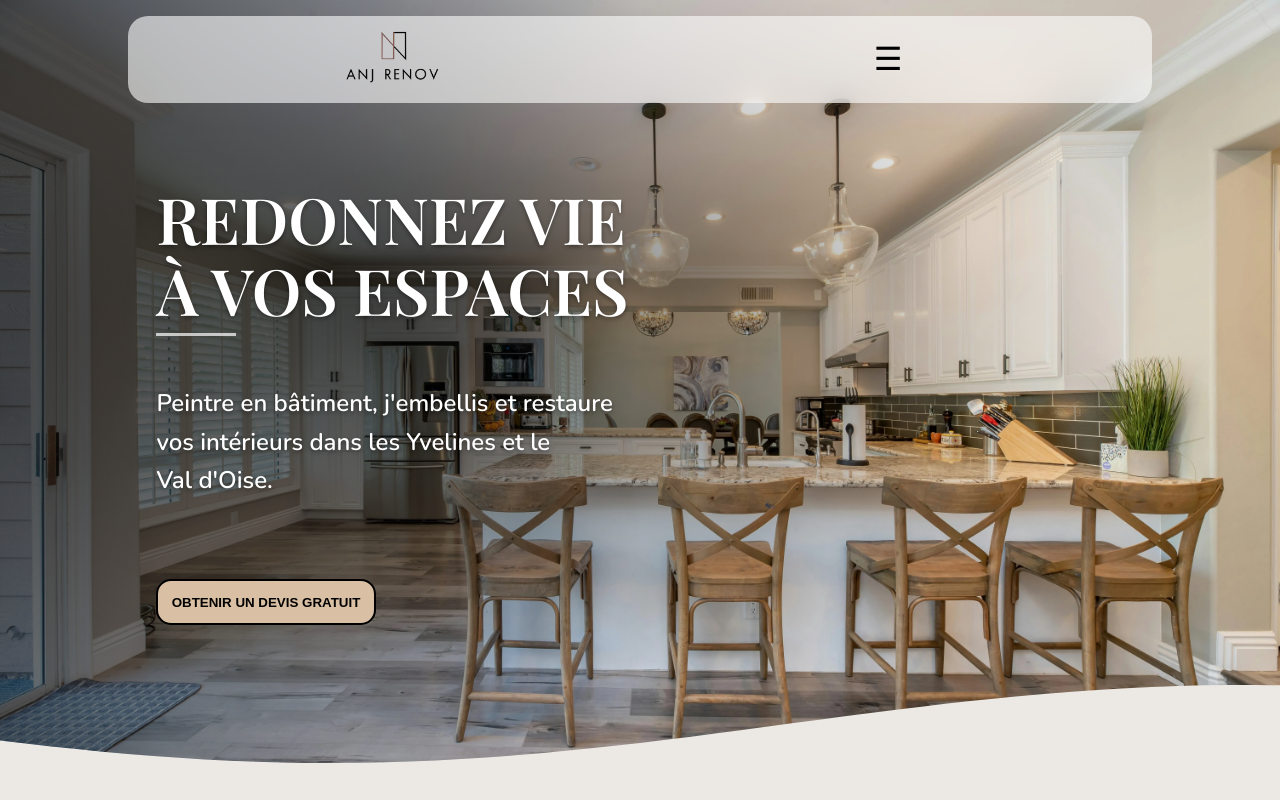
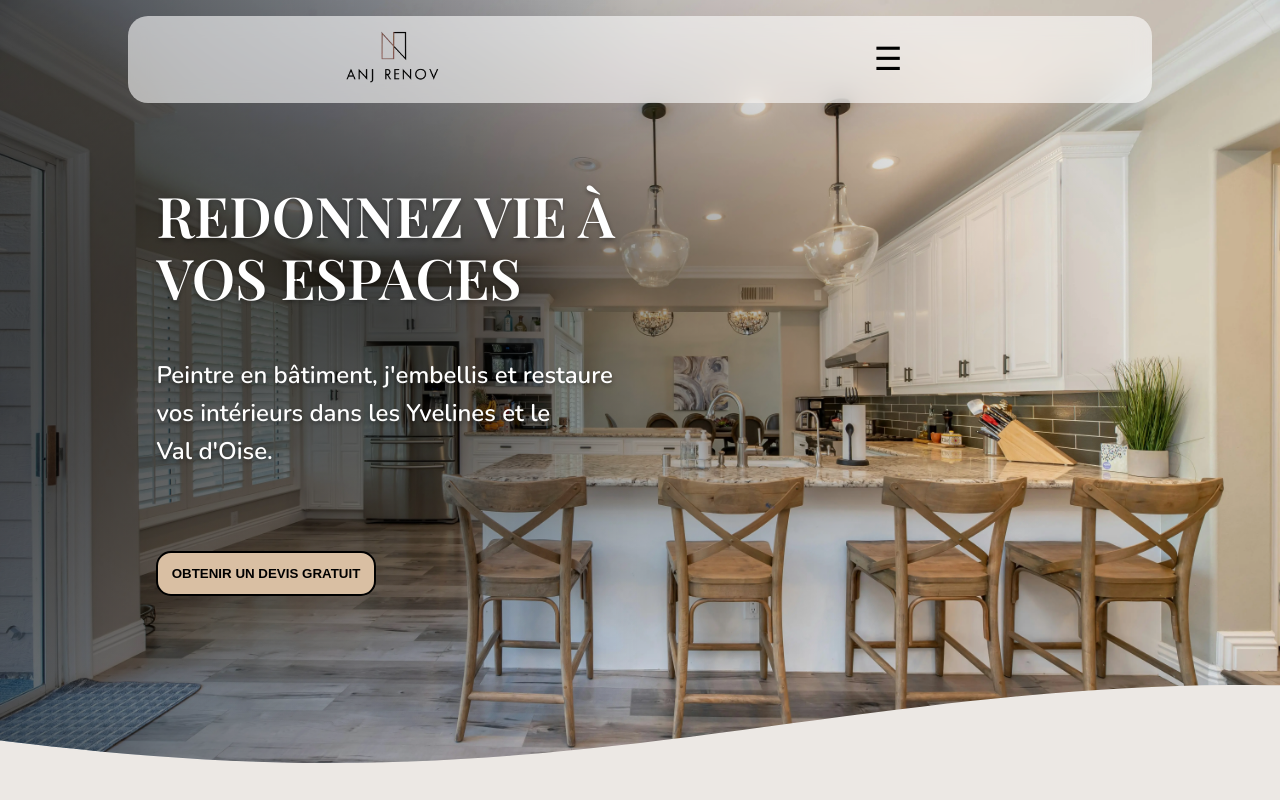
Before and after one commit to aurelienog/renov, a Next.js app: page / in a window 1280 px wide. Shown: the top 800 px of the page. Built offline with nearby package versions, Linux system fonts and the light colour scheme; a web font is replaced by a local one.

Commit message:
fixed padding hero section

```diff
--- a/src/app/globals.css
+++ b/src/app/globals.css
@@ -36,8 +36,8 @@ a {
 }
 
 
-h1 { font-size: clamp(2.125rem, 12vw, 6rem);  text-transform: uppercase; }
-:is(h2, caption) { font-size: clamp(2rem, 11vw, 3.5rem); margin-bottom: 10rem; text-transform: uppercase;}
+h1 { font-size: clamp(2.25rem, 10vw, 6rem);  text-transform: uppercase; }
+:is(h2, caption) { font-size: clamp(2rem, 10vw, 3.5rem); margin-bottom: 10rem; text-transform: uppercase;}
 h3 { font-size: 1.625rem; }
 
 
--- a/src/sections-home/hero-section/styles.module.css
+++ b/src/sections-home/hero-section/styles.module.css
@@ -15,7 +15,6 @@
   height: vh;
 
   & h2 {
-    font-size: clamp(2.5rem, 6vw, 4rem);
     margin-bottom: 3rem;
     text-transform: uppercase;
     font-weight: var(--fw-semi-bold);
@@ -37,15 +36,3 @@
     transform: translateX(0%);
   }
 }
-
-
-
-.hero h2::after {
-  content: "";
-  display: block;
-  width: 80px;
-  height: 3px;
-  background: #fff;
-  margin-top: 0.5rem;
-  opacity: 0.7;
-}
```
